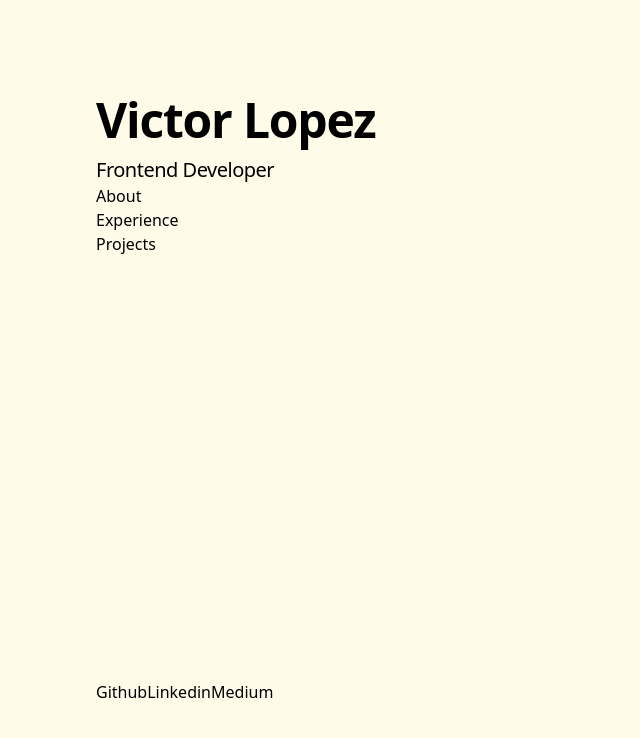
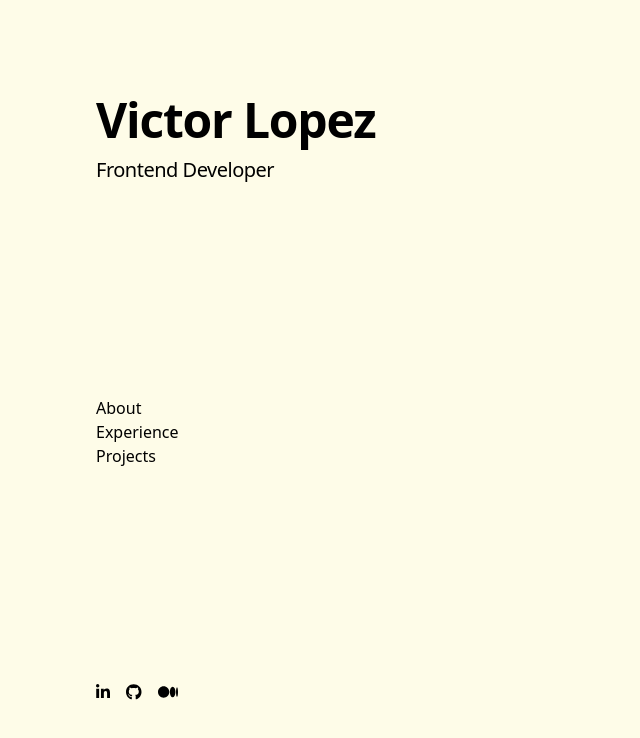
Before and after one commit to victora-lopez/portfolio, a React (Create React App) app: page / in a window 1280 px wide. Shown: the top 738 px of the page, without its empty margins (0-640 px from the left). Built offline with nearby package versions, Linux system fonts and the light colour scheme.

Commit message:
Add AwesomeFonts social media icons
Added the package to the project and
then read the documentation on how to
add the icons using their component.
They still need to be styled to be a
bit bigger but the icons are working.

```diff
--- a/package.json
+++ b/package.json
@@ -3,6 +3,9 @@
   "version": "0.1.0",
   "private": true,
   "dependencies": {
+    "@fortawesome/fontawesome-svg-core": "^6.6.0",
+    "@fortawesome/free-brands-svg-icons": "^6.6.0",
+    "@fortawesome/react-fontawesome": "^0.2.2",
     "@testing-library/jest-dom": "^5.17.0",
     "@testing-library/react": "^13.4.0",
     "@testing-library/user-event": "^13.5.0",
--- a/src/Components/Sidebar.js
+++ b/src/Components/Sidebar.js
@@ -1,3 +1,5 @@
+import { faGithub, faLinkedinIn, faMedium } from '@fortawesome/free-brands-svg-icons';
+import { FontAwesomeIcon } from '@fortawesome/react-fontawesome';
 import React from 'react';
 
 function Sidebar() {
@@ -8,9 +10,9 @@
                                 <a href='/' className='text-4xl font-bold tracking-tight sm:text-5xl'>Victor Lopez</a>
                             </h1>
                             <h2 className='mt-3 text-lg font-medium tracking-tight sm:text-xl'>Frontend Developer</h2>
+                        </div>
 
-
-                            <div className=''>
+                        <div>
                             <nav className='hidden lg:block'>
                                 <ul>
                                     <li><a href='#about' className='about'>About</a></li>
@@ -19,12 +21,12 @@
                                 </ul>
                             </nav>
                         </div>
+
+                        <div className='flex gap-4 tailwindfontsizebiggerforicons'>
+                            <a href='https://www.linkedin.com/in/victora-lopez/'><FontAwesomeIcon icon={faLinkedinIn} /></a>
+                            <a href='https://github.com/victora-lopez/'><FontAwesomeIcon icon={faGithub} /></a>
+                            <a href='https://medium.com/@victorandreslopez314'><FontAwesomeIcon icon={faMedium} /></a>
                         </div>
-                        <ul className='flex '>
-                            <li><a href='https://github.com/victora-lopez/' className='github'><span className='label'>Github</span></a></li>
-                            <li><a href='https://www.linkedin.com/in/victora-lopez/' className='linkedin'><span className='label'>Linkedin</span></a></li>
-                            <li><a href='https://medium.com/@victorandreslopez314' className='medium'><span className='label'>Medium</span></a></li>
-                        </ul>
                 </header>
     )
 }
```
Also changed, not shown: 1 other file (tests, documents, lock files or other folders). Lines whose indentation alone changed are shown as unchanged.
